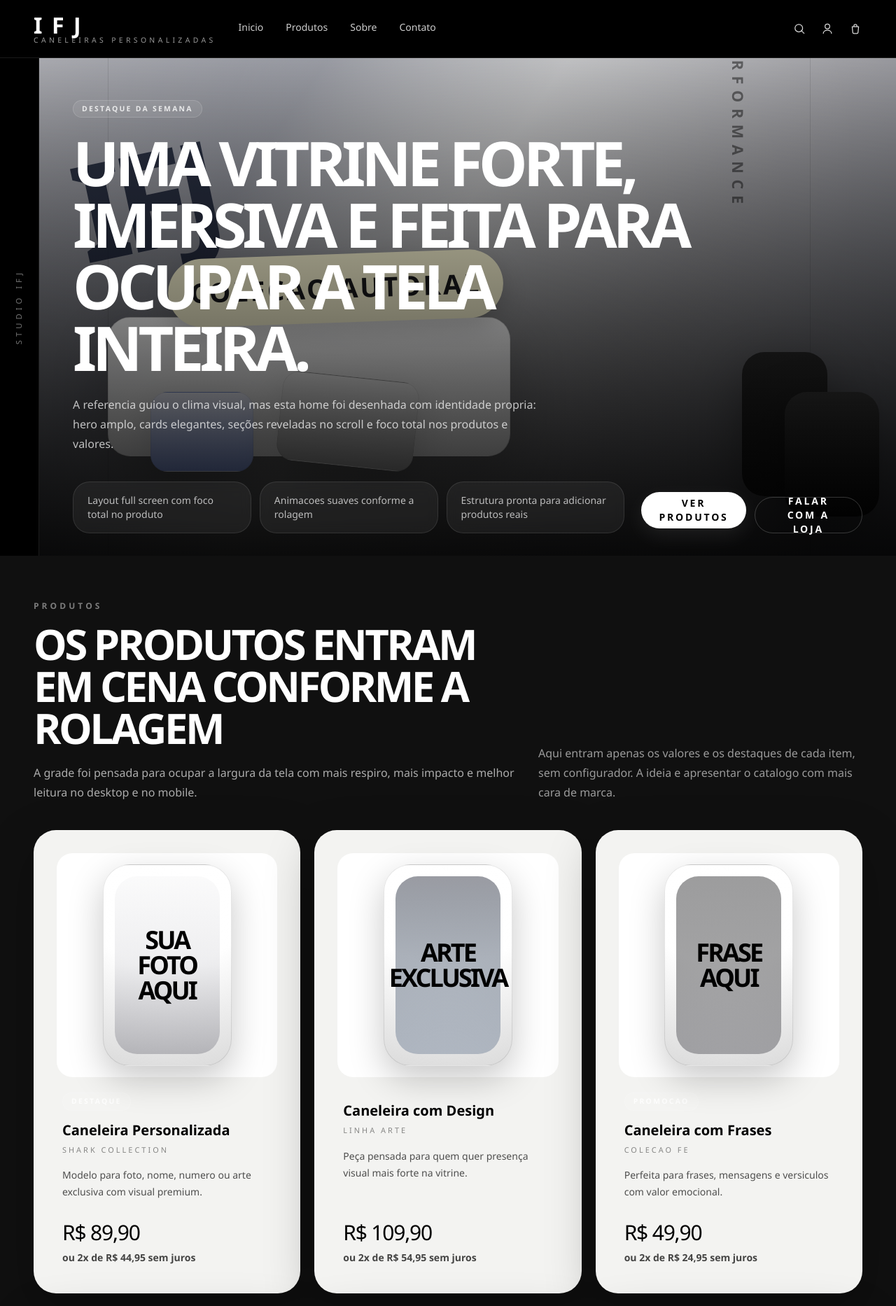
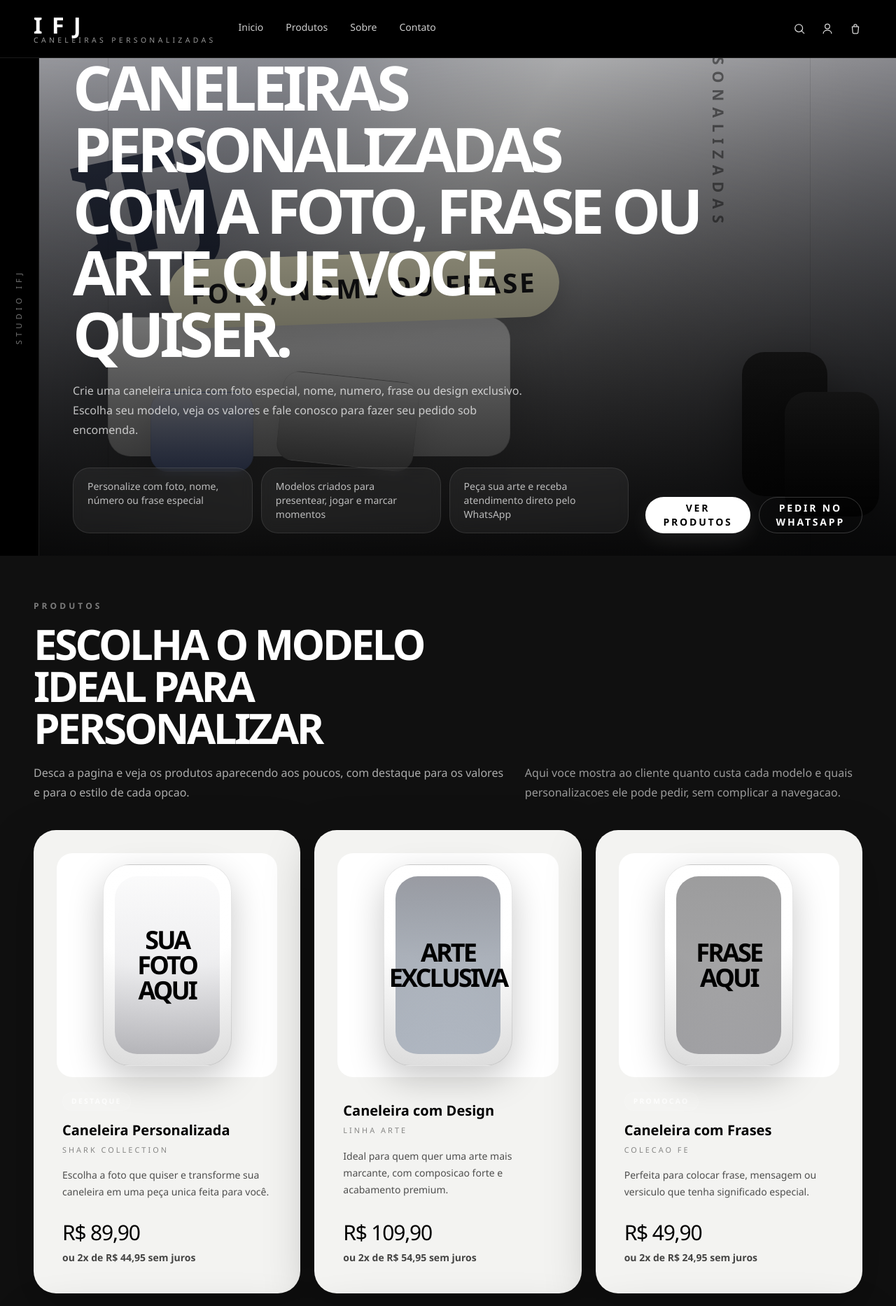
Before and after one commit to oZanella/IFJCaneleirasPersonalizadas, a Next.js app: page / in a window 1280 px wide. Shown: the top 1866 px of the page at 70% size. Built offline with nearby package versions, Linux system fonts and the light colour scheme.

Commit message:
WIP - Ajustes de padronização

```diff
--- a/features/landing/data/landing-content.ts
+++ b/features/landing/data/landing-content.ts
@@ -18,9 +18,9 @@ export const navigationItems = [
 ];
 
 export const heroHighlights = [
-  "Layout full screen com foco total no produto",
-  "Animacoes suaves conforme a rolagem",
-  "Estrutura pronta para adicionar produtos reais",
+  "Personalize com foto, nome, número ou frase especial",
+  "Modelos criados para presentear, jogar e marcar momentos",
+  "Peça sua arte e receba atendimento direto pelo WhatsApp",
 ];
 
 export const products: Product[] = [
@@ -30,7 +30,7 @@ export const products: Product[] = [
     category: "Shark Collection",
     price: "R$ 89,90",
     installment: "ou 2x de R$ 44,95 sem juros",
-    description: "Modelo para foto, nome, numero ou arte exclusiva com visual premium.",
+    description: "Escolha a foto que quiser e transforme sua caneleira em uma peça unica feita para você.",
     badge: "Destaque",
     label: "Sua foto aqui",
     accentClass: "from-zinc-100 via-zinc-300 to-zinc-500",
@@ -41,7 +41,7 @@ export const products: Product[] = [
     category: "Linha Arte",
     price: "R$ 109,90",
     installment: "ou 2x de R$ 54,95 sem juros",
-    description: "Peça pensada para quem quer presença visual mais forte na vitrine.",
+    description: "Ideal para quem quer uma arte mais marcante, com composicao forte e acabamento premium.",
     label: "Arte exclusiva",
     accentClass: "from-slate-950 via-slate-700 to-slate-500",
   },
@@ -51,7 +51,7 @@ export const products: Product[] = [
     category: "Colecao Fe",
     price: "R$ 49,90",
     installment: "ou 2x de R$ 24,95 sem juros",
-    description: "Perfeita para frases, mensagens e versiculos com valor emocional.",
+    description: "Perfeita para colocar frase, mensagem ou versiculo que tenha significado especial.",
     badge: "Promocao",
     label: "Frase aqui",
     accentClass: "from-zinc-950 via-zinc-900 to-zinc-700",
@@ -62,7 +62,7 @@ export const products: Product[] = [
     category: "Acessorios",
     price: "R$ 59,90",
     installment: "ou 2x de R$ 29,95 sem juros",
-    description: "Complemento ideal para montar kits e elevar o ticket medio.",
+    description: "Acessorio ideal para guardar sua caneleira personalizada com mais cuidado e estilo.",
     label: "Porta caneleira",
     accentClass: "from-neutral-950 via-neutral-800 to-neutral-700",
   },
@@ -72,7 +72,7 @@ export const products: Product[] = [
     category: "Linha Treino",
     price: "R$ 79,90",
     installment: "ou 2x de R$ 39,95 sem juros",
-    description: "Produto adicional para ampliar o catalogo sem perder a identidade.",
+    description: "Opcao para quem tambem quer montar conjunto personalizado para treino e dia de jogo.",
     label: "Sua frase",
     accentClass: "from-zinc-100 via-white to-zinc-300",
   },
@@ -82,15 +82,15 @@ export const products: Product[] = [
     category: "Acessorios",
     price: "R$ 69,90",
     installment: "ou 2x de R$ 34,95 sem juros",
-    description: "Bloco extra para destacar produtos complementares e kits promocionais.",
+    description: "Kit complementar para quem quer praticidade e mais identidade no uniforme esportivo.",
     label: "Kit treino",
     accentClass: "from-red-500 via-yellow-300 to-zinc-700",
   },
 ];
 
 export const aboutParagraphs = [
-  "A proposta desta home e transformar sua loja em uma vitrine mais forte, com secao hero marcante, grade de produtos e leitura fluida do topo ao rodape.",
-  "Usei as referencias como direcao de clima e composicao, mas construindo uma pagina propria, mais limpa, mais modular e preparada para crescer com novos produtos.",
+  "Cada caneleira personalizada pode levar a foto de quem voce ama, uma lembranca especial, o nome do jogador, numero, frase de fe ou uma arte criada do seu jeito.",
+  "Aqui a ideia e vender mais do que um acessorio esportivo: e entregar uma peça com identidade, emocao e significado para usar no jogo, no treino ou presentear alguem.",
 ];
 
 export const footerInfo = [
--- a/features/landing/ui/components/about-section.tsx
+++ b/features/landing/ui/components/about-section.tsx
@@ -10,8 +10,8 @@ export function AboutSection() {
         <RevealOnScroll>
           <SectionTitle
             eyebrow="Sobre a marca"
-            title="Uma landing com ritmo visual, e nao apenas uma lista de produtos"
-            description="As referencias serviram de base para o tom geral, mas a composicao, os espacamentos e a hierarquia foram redesenhados para criar algo proprio."
+            title="Personalizacao que transforma a caneleira em algo unico"
+            description="A proposta da loja e permitir que cada cliente tenha uma peça feita com a propria historia, imagem ou mensagem especial."
           />
         </RevealOnScroll>
 
--- a/features/landing/ui/components/footer-section.tsx
+++ b/features/landing/ui/components/footer-section.tsx
@@ -9,26 +9,38 @@ export function FooterSection() {
       <div className="w-full">
         <RevealOnScroll className="mx-auto max-w-3xl text-center">
           <p className="text-xs font-semibold uppercase tracking-[0.34em] text-white/45">
-            Receba novidades
+            Faca seu pedido
           </p>
           <h2 className="mt-5 text-4xl font-black uppercase tracking-[-0.06em] sm:text-5xl lg:text-6xl">
-            Um fechamento forte para manter a loja memoravel.
+            Envie sua ideia e peça sua caneleira personalizada.
           </h2>
           <p className="mt-5 text-sm leading-7 text-white/62 sm:text-base">
-            Newsletter, informacoes da marca e blocos institucionais ajudam a
-            encerrar a navegacao com mais confianca.
+            Se voce quer personalizar com foto, nome, numero, frase ou arte exclusiva,
+            fale direto com a loja pelo WhatsApp ou acompanhe o Instagram.
           </p>
 
-          <form className="mx-auto mt-8 flex max-w-xl flex-col gap-3 sm:flex-row">
-            <input
-              type="email"
-              placeholder="Seu e-mail"
-              className="min-h-14 flex-1 rounded-full border border-white/20 bg-transparent px-5 text-white placeholder:text-white/35 focus:border-white focus:outline-none"
-            />
-            <Button type="submit" size="lg">
-              Enviar
-            </Button>
-          </form>
+          <div className="mx-auto mt-8 flex max-w-xl flex-col gap-3 sm:flex-row sm:justify-center">
+            <a
+              href="https://wa.me/5554996655417?text=Ol%C3%A1%2C%20gostaria%20de%20saber%20sobre%20os%20valores%20dos%20produtos%20por%20gentileza%21"
+              target="_blank"
+              rel="noreferrer"
+              className="sm:flex-1"
+            >
+              <Button size="lg" className="w-full">
+                Chamar no WPP
+              </Button>
+            </a>
+            <a
+              href="https://instagram.com/ifj.caneleiras"
+              target="_blank"
+              rel="noreferrer"
+              className="sm:flex-1"
+            >
+              <Button type="button" variant="outline" size="lg" className="w-full normal-case tracking-[0.08em]">
+                Instagram @ifj.caneleiras
+              </Button>
+            </a>
+          </div>
         </RevealOnScroll>
 
         <div className="mt-16 grid gap-6 border-t border-white/10 pt-12 lg:grid-cols-[0.9fr_1.1fr]">
@@ -56,26 +68,26 @@ export function FooterSection() {
 
           <div className="grid gap-5 sm:grid-cols-2">
             <RevealOnScroll delay={100}>
-              <Card className="bg-white/[0.03]">
+              <Card className="bg-white/3">
                 <CardContent>
                   <p className="text-[0.7rem] font-semibold uppercase tracking-[0.28em] text-white/38">
-                    Compra segura
+                    Personalizacao sob encomenda
                   </p>
                   <p className="mt-4 text-lg text-white/82">
-                    Pagamentos facilitados, atendimento direto e experiencia premium.
+                    Cada pedido e pensado para ficar com a identidade que o cliente imaginou.
                   </p>
                 </CardContent>
               </Card>
             </RevealOnScroll>
 
             <RevealOnScroll delay={180}>
-              <Card className="bg-white/[0.03]">
+              <Card className="bg-white/3">
                 <CardContent>
                   <p className="text-[0.7rem] font-semibold uppercase tracking-[0.28em] text-white/38">
-                    Entrega e suporte
+                    Atendimento direto
                   </p>
                   <p className="mt-4 text-lg text-white/82">
-                    Atendimento rapido para pedidos personalizados e acompanhamento da compra.
+                    Tire duvidas, envie sua referencia e combine todos os detalhes do pedido.
                   </p>
                 </CardContent>
               </Card>
--- a/features/landing/ui/components/hero-section.tsx
+++ b/features/landing/ui/components/hero-section.tsx
@@ -1,5 +1,5 @@
+import { Badge } from "@/components/ui/badge";
 import { Button } from "@/components/ui/button";
-import { Badge } from "@/components/ui/badge";
 import { heroHighlights } from "@/features/landing/data/landing-content";
 import { RevealOnScroll } from "@/features/landing/ui/components/reveal-on-scroll";
 
@@ -23,11 +23,11 @@ export function HeroSection() {
             IFJ
           </div>
           <div className="absolute right-[8%] top-[10%] rotate-90 text-[clamp(1rem,2vw,1.35rem)] font-semibold uppercase tracking-[0.4em] text-black/45">
-            Performance
+            Personalizadas
           </div>
           <div className="absolute bottom-[20%] left-[8%] h-[28%] w-[47%] rounded-[2rem] border border-black/12 bg-[linear-gradient(180deg,rgba(255,255,255,0.95),rgba(228,228,228,0.92))] shadow-[0_30px_80px_rgba(0,0,0,0.22)]" />
           <div className="absolute bottom-[47%] left-[15%] rotate-[-2deg] rounded-full bg-[#f0eccb] px-8 py-5 text-[clamp(1.1rem,3vw,2.8rem)] font-black uppercase tracking-[0.08em] text-zinc-900 shadow-[0_14px_35px_rgba(0,0,0,0.18)]">
-            Colecao autoral
+            Foto, nome ou frase
           </div>
           <div className="absolute bottom-[17%] left-[13%] h-[16%] w-[12%] rounded-[1.5rem] border border-black/8 bg-[linear-gradient(180deg,#e9ebf5,#8097d9)] shadow-[0_18px_45px_rgba(0,0,0,0.16)]" />
           <div className="absolute bottom-[18%] left-[28%] h-[18%] w-[16%] rotate-[6deg] rounded-[1.5rem] border border-black/8 bg-[linear-gradient(180deg,#ececec,#9a9a9a)] shadow-[0_24px_55px_rgba(0,0,0,0.18)]" />
@@ -37,14 +37,14 @@ export function HeroSection() {
           <div className="absolute inset-x-0 bottom-0 bg-[linear-gradient(180deg,transparent,rgba(0,0,0,0.88))] px-5 pb-8 pt-28 sm:px-8 lg:px-12">
             <RevealOnScroll className="flex w-full flex-col gap-10">
               <div className="max-w-4xl">
-                <Badge>Destaque da semana</Badge>
+                <Badge>Personalize do seu jeito</Badge>
                 <h1 className="mt-5 text-4xl font-black uppercase leading-none tracking-[-0.07em] sm:text-6xl lg:text-7xl xl:text-[5.5rem]">
-                  Uma vitrine forte, imersiva e feita para ocupar a tela inteira.
+                  Caneleiras personalizadas com a foto, frase ou arte que voce quiser.
                 </h1>
                 <p className="mt-6 max-w-2xl text-sm leading-7 text-white/72 sm:text-base">
-                  A referencia guiou o clima visual, mas esta home foi desenhada com
-                  identidade propria: hero amplo, cards elegantes, seções reveladas no scroll
-                  e foco total nos produtos e valores.
+                  Crie uma caneleira unica com foto especial, nome, numero, frase ou
+                  design exclusivo. Escolha seu modelo, veja os valores e fale conosco
+                  para fazer seu pedido sob encomenda.
                 </p>
               </div>
 
@@ -66,7 +66,7 @@ export function HeroSection() {
                   </a>
                   <a href="#footer">
                     <Button variant="outline" size="lg">
-                      Falar com a loja
+                      Pedir no WhatsApp
                     </Button>
                   </a>
                 </div>
--- a/features/landing/ui/components/products-section.tsx
+++ b/features/landing/ui/components/products-section.tsx
@@ -11,12 +11,12 @@ export function ProductsSection() {
           <div className="mb-10 flex flex-col gap-5 lg:flex-row lg:items-end lg:justify-between">
             <SectionTitle
               eyebrow="Produtos"
-              title="Os produtos entram em cena conforme a rolagem"
-              description="A grade foi pensada para ocupar a largura da tela com mais respiro, mais impacto e melhor leitura no desktop e no mobile."
+              title="Escolha o modelo ideal para personalizar"
+              description="Desca a pagina e veja os produtos aparecendo aos poucos, com destaque para os valores e para o estilo de cada opcao."
             />
             <p className="max-w-xl text-sm leading-7 text-white/58 sm:text-base">
-              Aqui entram apenas os valores e os destaques de cada item, sem configurador.
-              A ideia e apresentar o catalogo com mais cara de marca.
+              Aqui voce mostra ao cliente quanto custa cada modelo e quais personalizacoes
+              ele pode pedir, sem complicar a navegacao.
             </p>
           </div>
         </RevealOnScroll>
```
Also changed, not shown: features/landing/ui/components/brand-logo.tsx (added, +44 -0 lines), public/ifj-monogram.svg (added).
